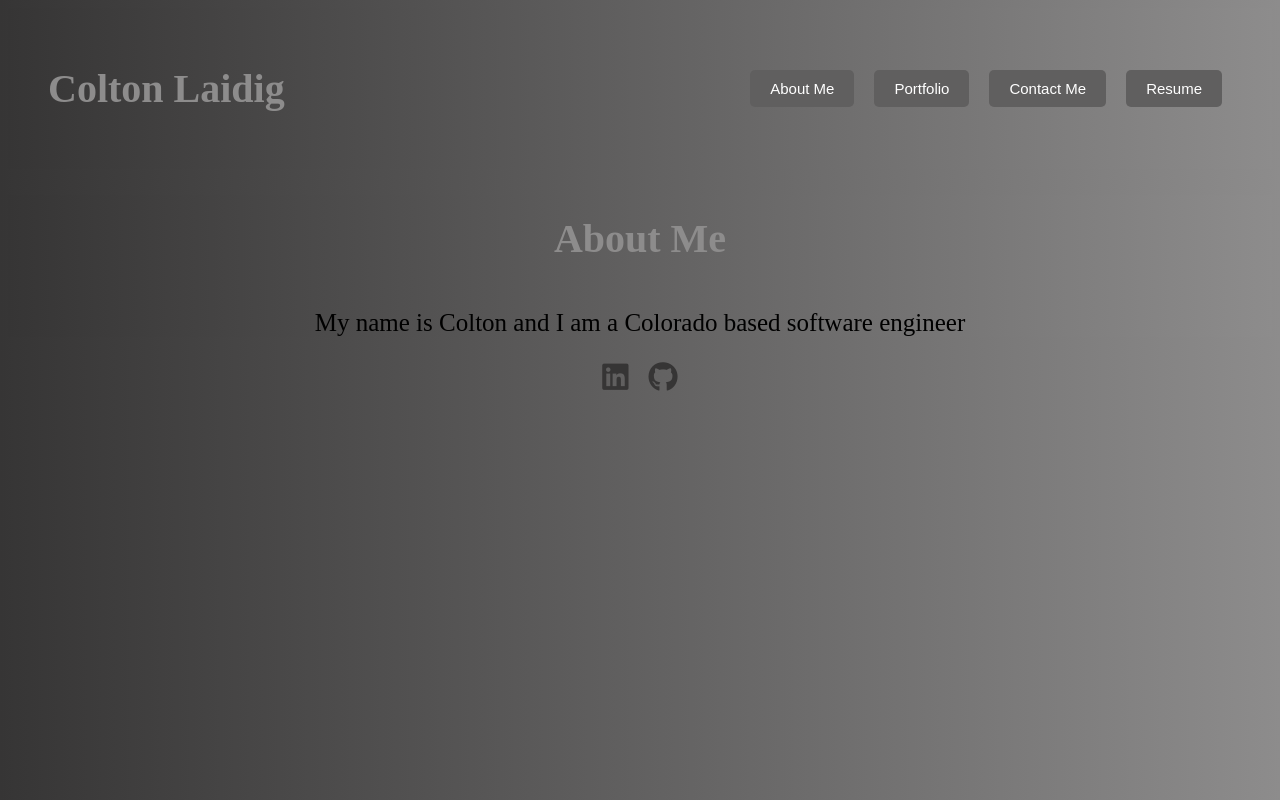
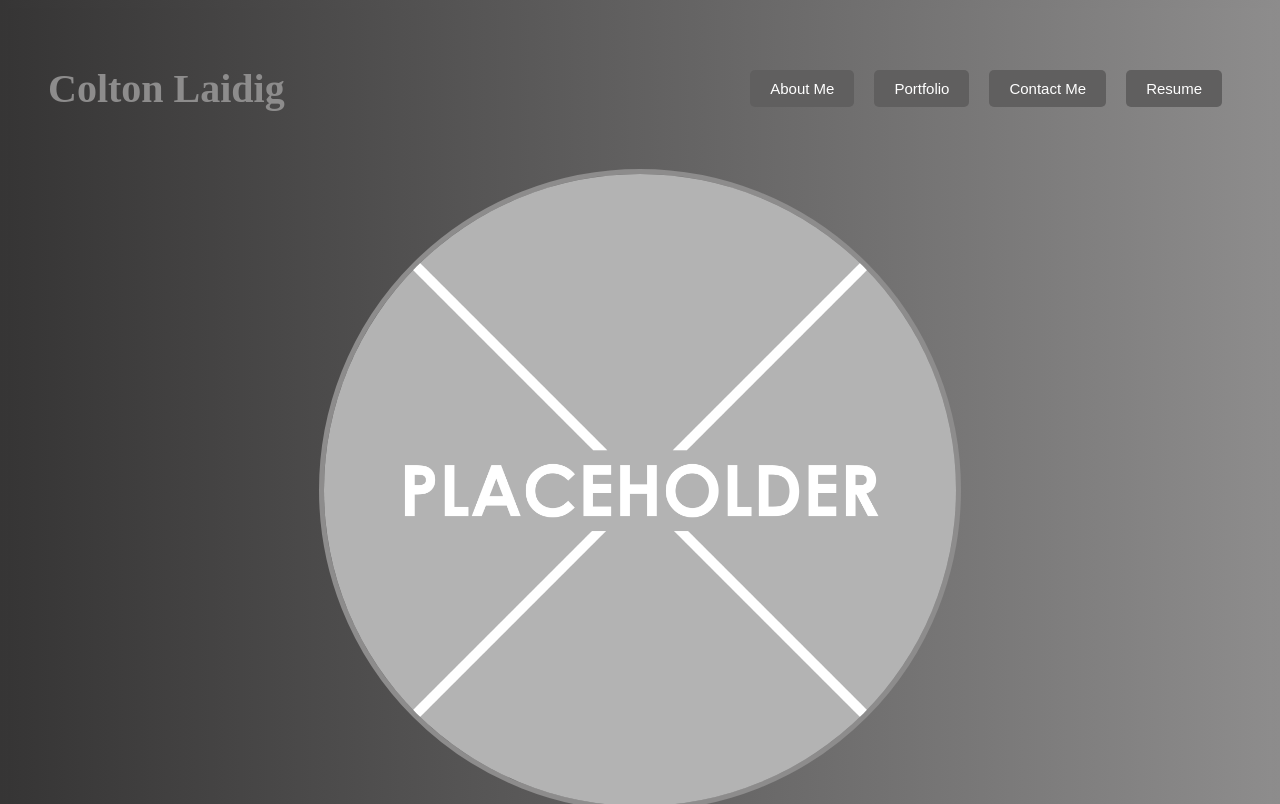
Before and after one commit to coltondane/react-portfolio, a React (Vite) app in the folder Main/: page / in a window 1280 px wide. Shown: the top 804 px of the page. Built offline with nearby package versions, Linux system fonts and the light colour scheme.

Commit message:
adding more styling and resume from docs

```diff
--- a/Main/src/pages/AboutMe.jsx
+++ b/Main/src/pages/AboutMe.jsx
@@ -1,13 +1,14 @@
 // imports
 import "../style/AboutMe.css";
+import headshotImage from "../assets/placeholder.png";
 
 // function
 function AboutMe() {
     return (
         <div>
-            <h1>About Me</h1>
+            <img src={headshotImage} alt="headshot" className="headshot"/>
             <div className="content">
-                <p> My name is Colton and I am a Colorado based software engineer</p>
+                <p> My name is Colton and I am a Colorado based software engineer, you can check out more of my accounts via the links below, or reach out directly through the 'contact me' page.</p>
             </div>
         </div>
     )
--- a/Main/src/pages/Resume.jsx
+++ b/Main/src/pages/Resume.jsx
@@ -1,10 +1,18 @@
 // imports
-
+import softwareResume from "../assets/software-resume.pdf";
 // function
 function Resume() {
     return (
         <div>
-            <h1>Resume</h1>
+            <h1>My Resume</h1>
+            <div>
+                <embed
+                    src={softwareResume}
+                    type="application/pdf"
+                    width="80%"
+                    height="600px"
+                    />
+            </div>
         </div>
     )
 }
--- a/Main/src/style/AboutMe.css
+++ b/Main/src/style/AboutMe.css
@@ -9,3 +9,12 @@ h1 {
     text-align: center;
     font-size: 25px;
 }
+
+.headshot {
+    display: block;
+    margin-left: auto;
+    margin-right: auto;
+    width: 50%;
+    border-radius: 50%;
+    border: 5px solid #8d8c8c;
+}
```
Also changed, not shown: Main/src/assets/placeholder.png (added), 1 other file (tests, documents, lock files or other folders).
